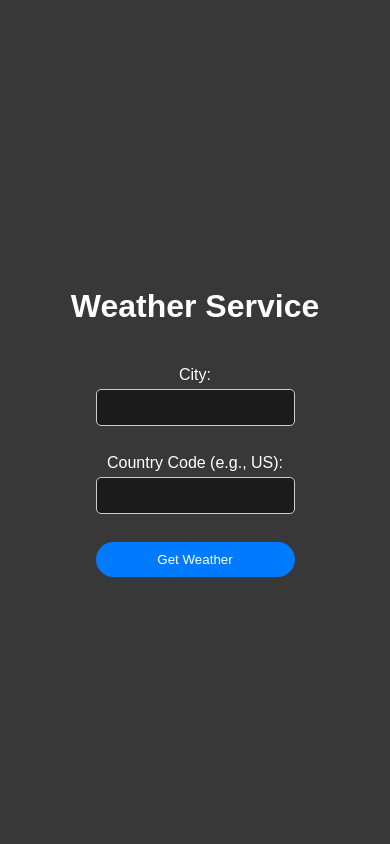
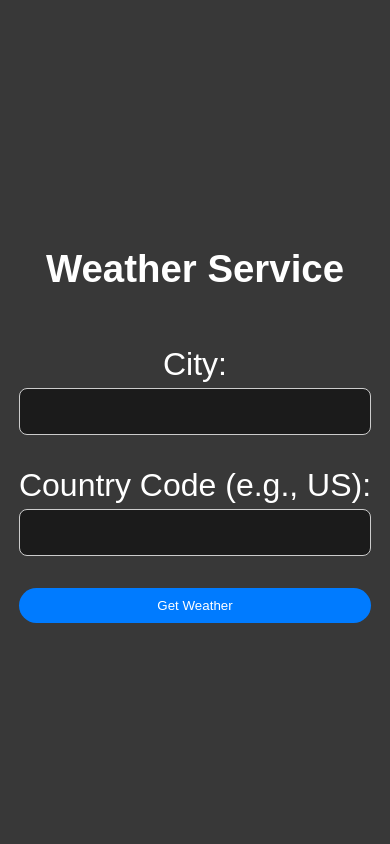
Before and after one commit to LTR0E/WeatherApp, a Flask app: page / in a window 390 px wide. Run offline with Flask 3, Linux system fonts and the light colour scheme.

Commit message:
Enhance styling for improved readability and responsiveness in CSS

```diff
--- a/static/styles.css
+++ b/static/styles.css
@@ -10,21 +10,28 @@ body {
     background-color: rgb(56, 56, 56);
     color: white;
     text-align: center;
-    gap: 20px;
+    gap: 30px;
     height: 100vh;
+    font-size: 1.2rem;
+
 }
 
 form {
     display: flex;
     flex-direction: column;
     gap: 5px;
+    font-size: 1.2rem;
 }
-
+label {
+    font-size: 2rem;
+}
 #back {
     color: #007bff;
     text-decoration: none;
     font-weight: bold;
     transition: all 0.2s ease-in-out;
+    font-size: 1.2rem;
+    padding: 10px;
 }
 
 #back:hover {
@@ -33,15 +40,17 @@ form {
 }
 
 input {
-    padding: 10px;
+    padding: 12px 20px;
     background-color: rgb(27, 27, 27);
     border: 1px solid #ccc;
     color: white;
-    border-radius: 5px;
+    border-radius: 8px;
     width: 100%;
     height: auto;
+    font-size: 1.1rem;
     box-sizing: border-box;
     transition: all 0.1s ease-in-out;
+
 }
 
 button {
@@ -64,3 +73,22 @@ button:hover {
     gap: 20px;
     text-align: justify;
 }
+
+@media (min-width: 768px) {
+    body {
+        font-size: 2.5rem;
+    }
+
+    form {
+        min-width: 400px;
+    }
+
+    form input, form button {
+        padding: 15px 25px;
+        font-size: 2.5rem;
+    }
+
+    #weather {
+        grid-template-columns: 2fr 1fr;
+    }
+}
```
